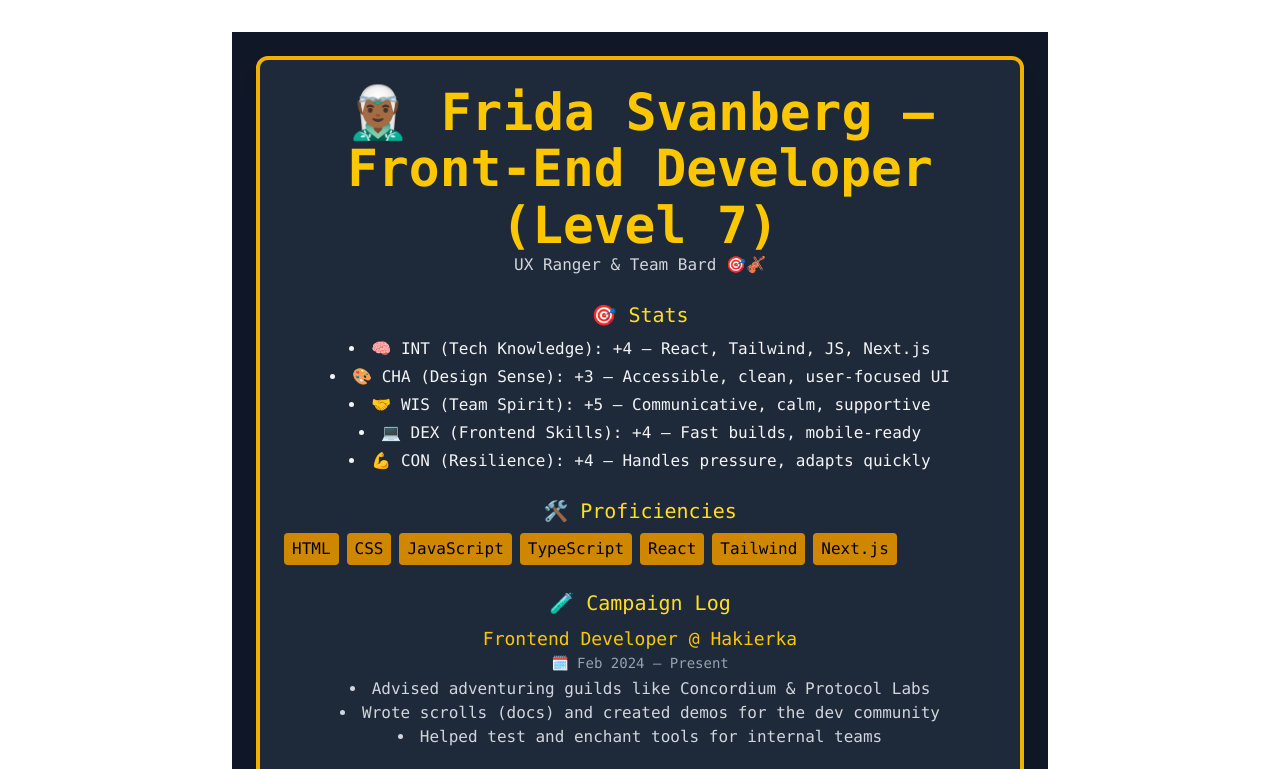
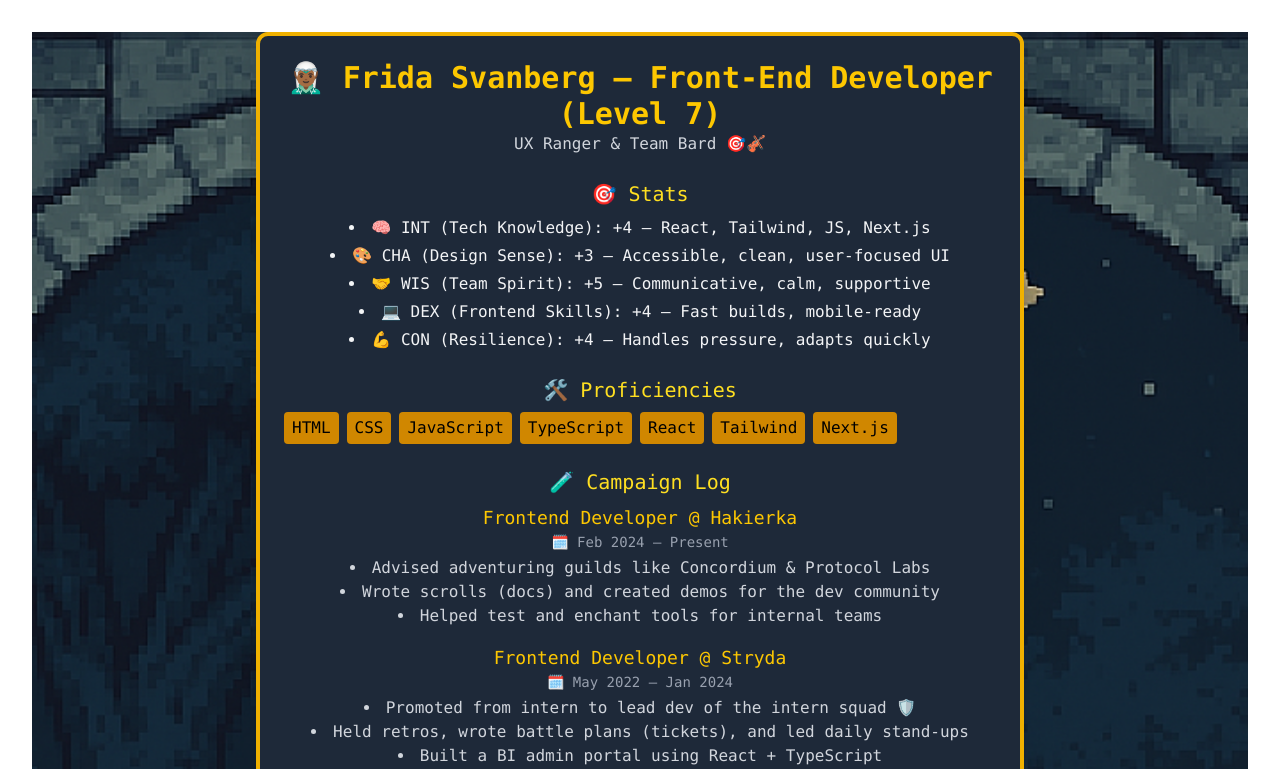
Before and after one commit to FridaSvanberg/Roll-for-Resume, a React (Vite) app: page / in a window 1280 px wide. Shown: the top 769 px of the page. Built offline with nearby package versions, Linux system fonts and the light colour scheme.

Commit message:
Add placeholder bg

```diff
--- a/src/App.tsx
+++ b/src/App.tsx
@@ -10,7 +10,9 @@ import Traits from './components/Traits';
 
 function App() {
   return (
-    <main className="min-h-screen bg-gray-900 text-gray-100 p-6 font-mono">
+    // <main className="min-h-screen bg-gray-90 text-gray-100 p-6 font-mono">
+    <main className="min-h-screen bg-gray-900 text-gray-100 font-mono bg-[url('/bg-placeholder.png')] bg-cover bg-center bg-no-repeat">
+      {/* <div className="min-h-screen bg-[url('/bg-texture.png')] bg-cover bg-center text-gray-100 font-mono"> */}
       <div className="max-w-3xl mx-auto bg-gray-800 border-4 border-yellow-500 rounded-xl shadow-xl p-6 space-y-6">
         <Header />
         <Stats />
--- a/src/index.css
+++ b/src/index.css
@@ -1,6 +1,6 @@
 @import "tailwindcss";
 
-:root {
+/* :root {
   font-family: system-ui, Avenir, Helvetica, Arial, sans-serif;
   line-height: 1.5;
   font-weight: 400;
@@ -67,4 +67,4 @@ button:focus-visible {
   button {
     background-color: #f9f9f9;
   }
-}
+} */
```
Also changed, not shown: public/bg-placeholder.png (added).
